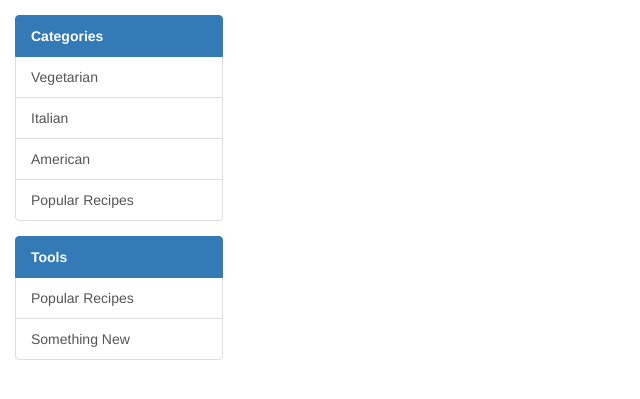
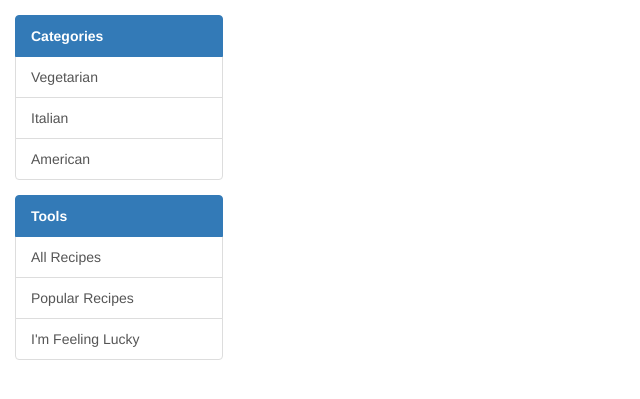
Before and after one commit to bkennedy04/E-commerce, a PHP site: page /all_recipes.php in a window 1280 px wide. Shown: the part 52-451 px from the top of the page, without its empty margins (0-640 px from the left). Run offline with PHP 8.4, Linux system fonts and the light colour scheme; data that the repository does not hold is empty; a stand-in replaces the project's code that opens the database connection; some libraries are stand-ins or nearby versions.

Commit message:
Added all recipes link to header

```diff
--- a/website/header.php
+++ b/website/header.php
@@ -67,11 +67,11 @@
 	  <a href="#" class="list-group-item">Vegetarian</a>
 	  <a href="#" class="list-group-item">Italian</a>
 	  <a href="#" class="list-group-item">American</a>
-	  <a href="#" class="list-group-item">Popular Recipes</a>
 	</div>
 	<div class="list" style="margin-bottom: 15px">
 	  <span class="list-group-item active" style="font-weight: bold">Tools</span>
+	  <a href="all_recipes.php" class ="list-group-item">All Recipes</a>
 	  <a href="#" class="list-group-item">Popular Recipes</a>
-	  <a href="#" class="list-group-item">Something New</a>
+	  <a href="#" class="list-group-item">I'm Feeling Lucky</a>
 	</div>
   </div>
```
